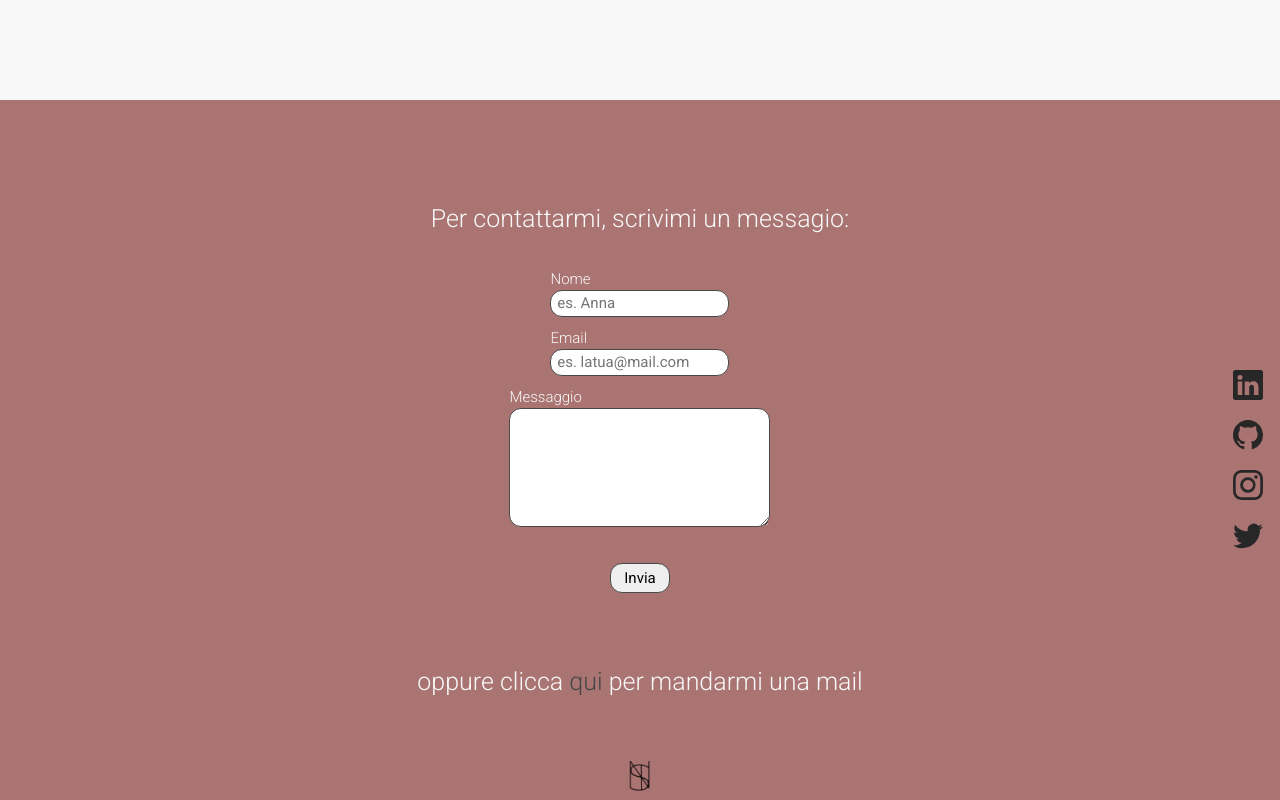
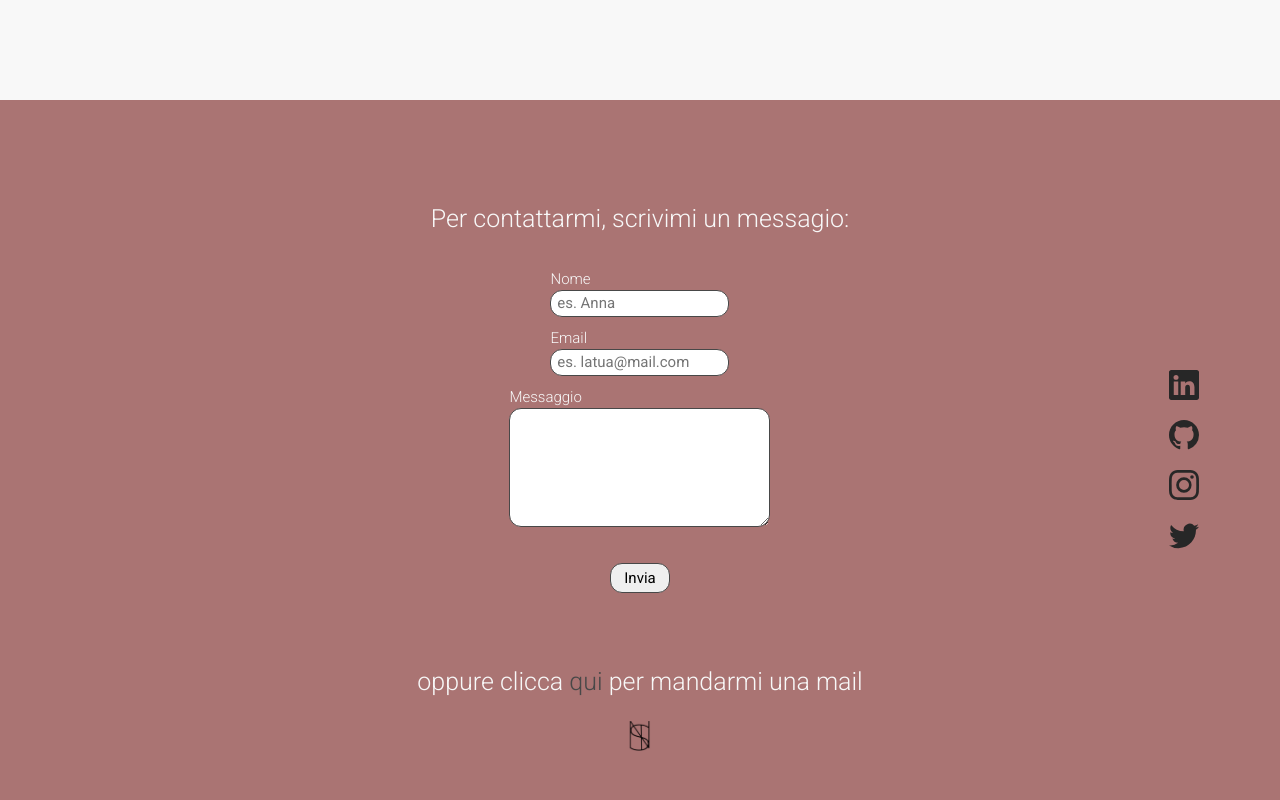
Before and after one commit to Nastyarovie/Nastyarovie.github.io, a plain HTML site: page index.html in a window 1280 px wide. Shown: the part 2150-2950 px from the top of the page. Drawn offline with nearby package versions, Linux system fonts and the light colour scheme.

Commit message:
Update quarta-pagina.css

```diff
--- a/assets/css/quarta.pagina.css
+++ b/assets/css/quarta.pagina.css
@@ -85,7 +85,7 @@ textarea {
 .social {
   position: absolute;
   margin-top: 250px;
-  margin-left: 95%;
+  margin-left: 85%;
 
   display: flex;
   flex-direction: column;
@@ -115,6 +115,6 @@ textarea {
 }
 
 .logo {
-  margin-top: 30px;
+  margin-top: 10px;
   height: 30px;
 }
```
